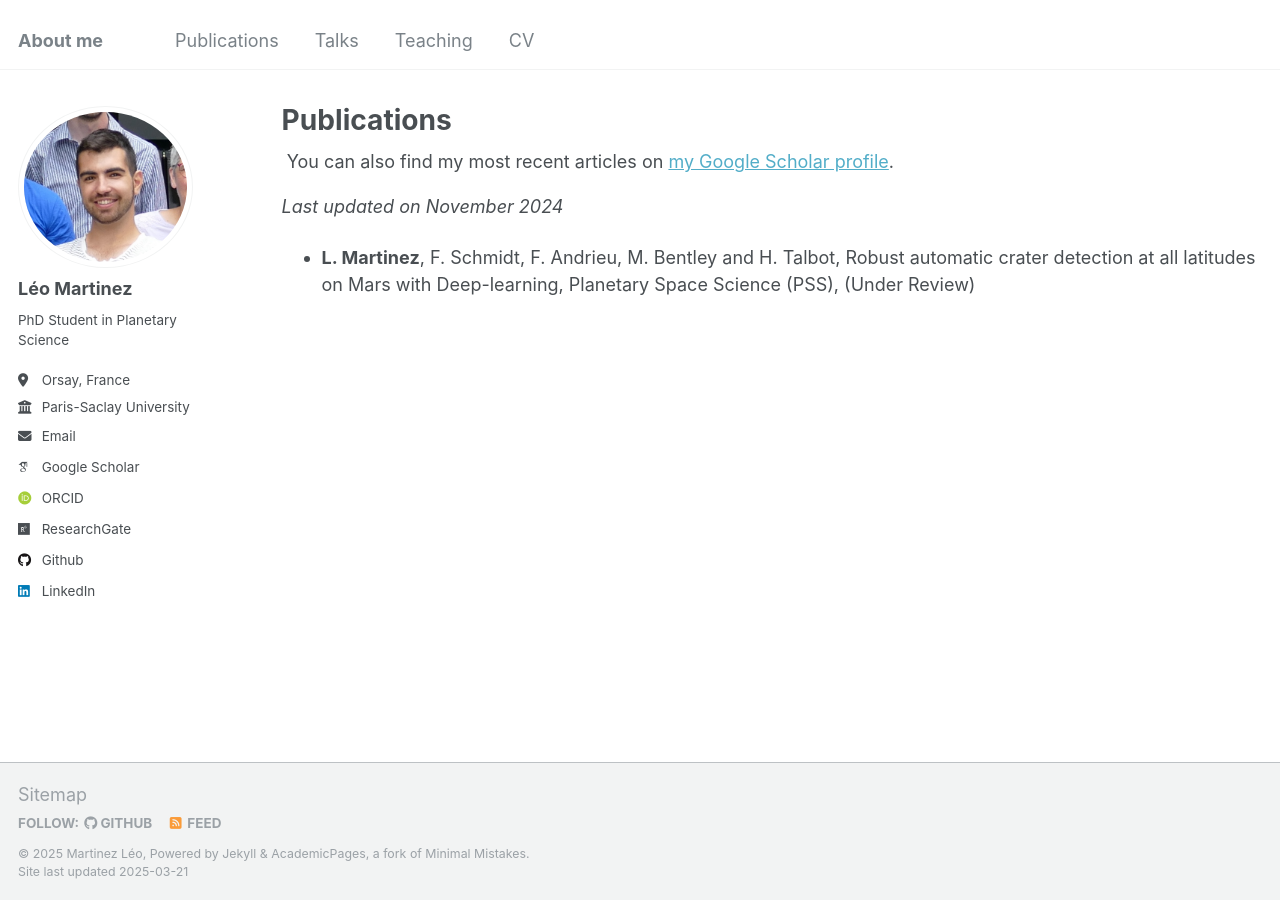
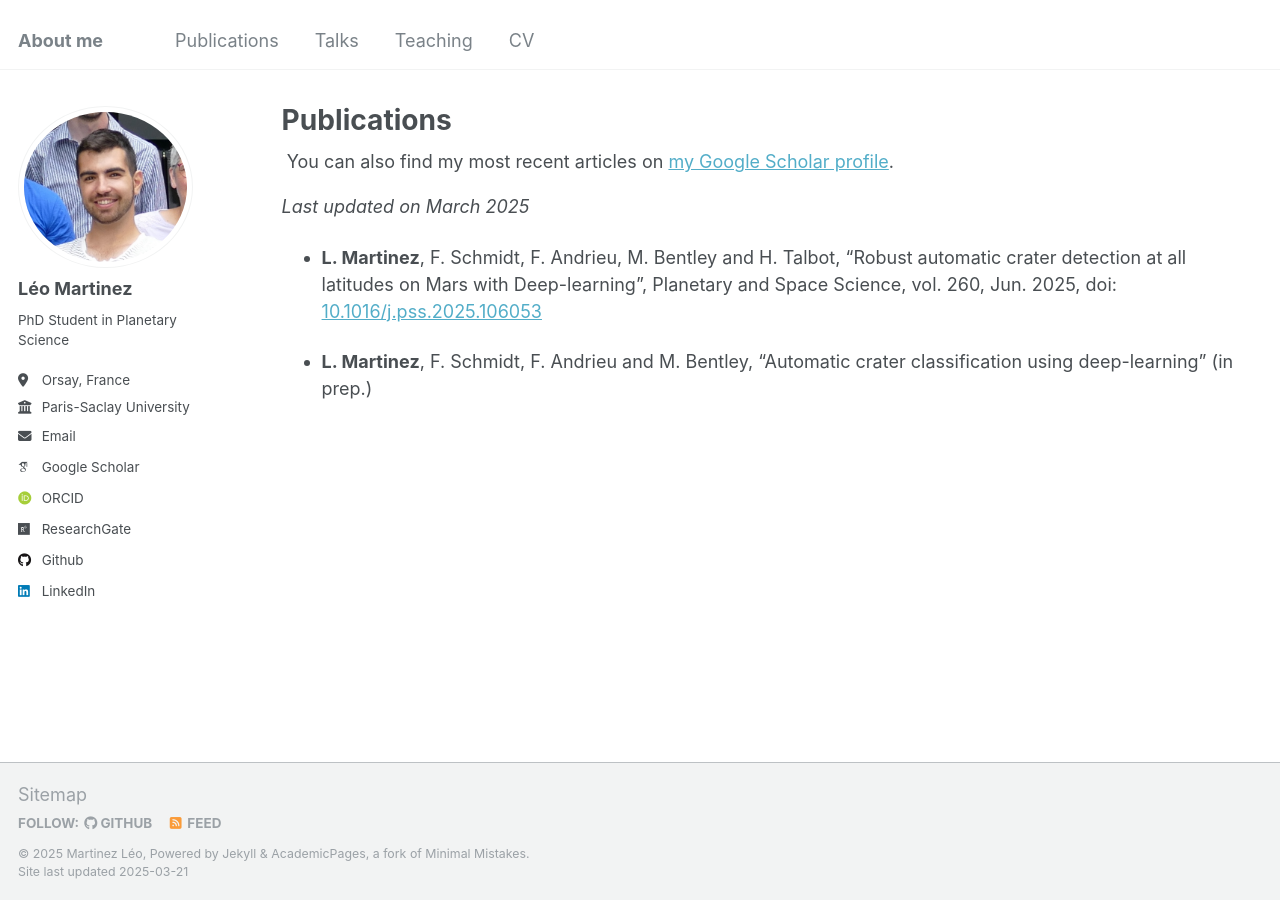
Before and after one commit to leomrtinez/leomrtinez.github.io, a Jekyll site: the page built from _pages/publications.md, in a window 1280 px wide. Built offline with Jekyll 4.4.1, drawn with Linux system fonts in a browser that asks for light colours; some web fonts are replaced.

Commit message:
Update publications.md with new ones

```diff
--- a/_pages/publications.md
+++ b/_pages/publications.md
@@ -11,6 +11,8 @@ author_profile: true
 
 {% include base_path %}
 
-*Last updated on November 2024*
+*Last updated on March 2025*
 
-* **L. Martinez**, F. Schmidt, F. Andrieu, M. Bentley and H. Talbot, Robust automatic crater detection at all latitudes on Mars with Deep-learning, Planetary Space Science (PSS), (Under Review)
+* **L. Martinez**, F. Schmidt, F. Andrieu, M. Bentley and H. Talbot, “Robust automatic crater detection at all latitudes on Mars with Deep-learning”, Planetary and Space Science, vol. 260, Jun. 2025, doi: [10.1016/j.pss.2025.106053](https://doi.org/10.1016/j.pss.2025.106053)
+
+* **L. Martinez**, F. Schmidt, F. Andrieu and M. Bentley, “Automatic crater classification using deep-learning” (in prep.)
```
